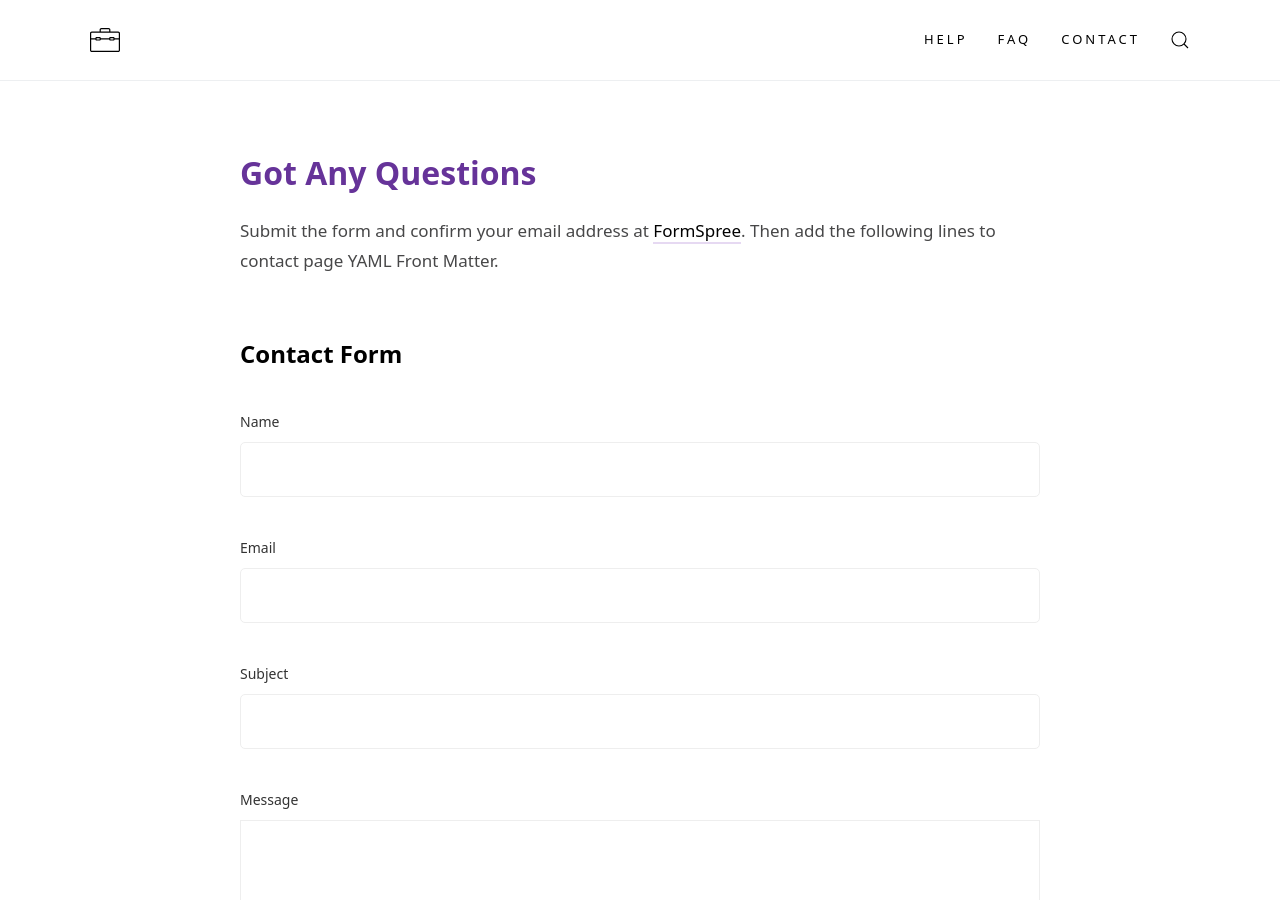
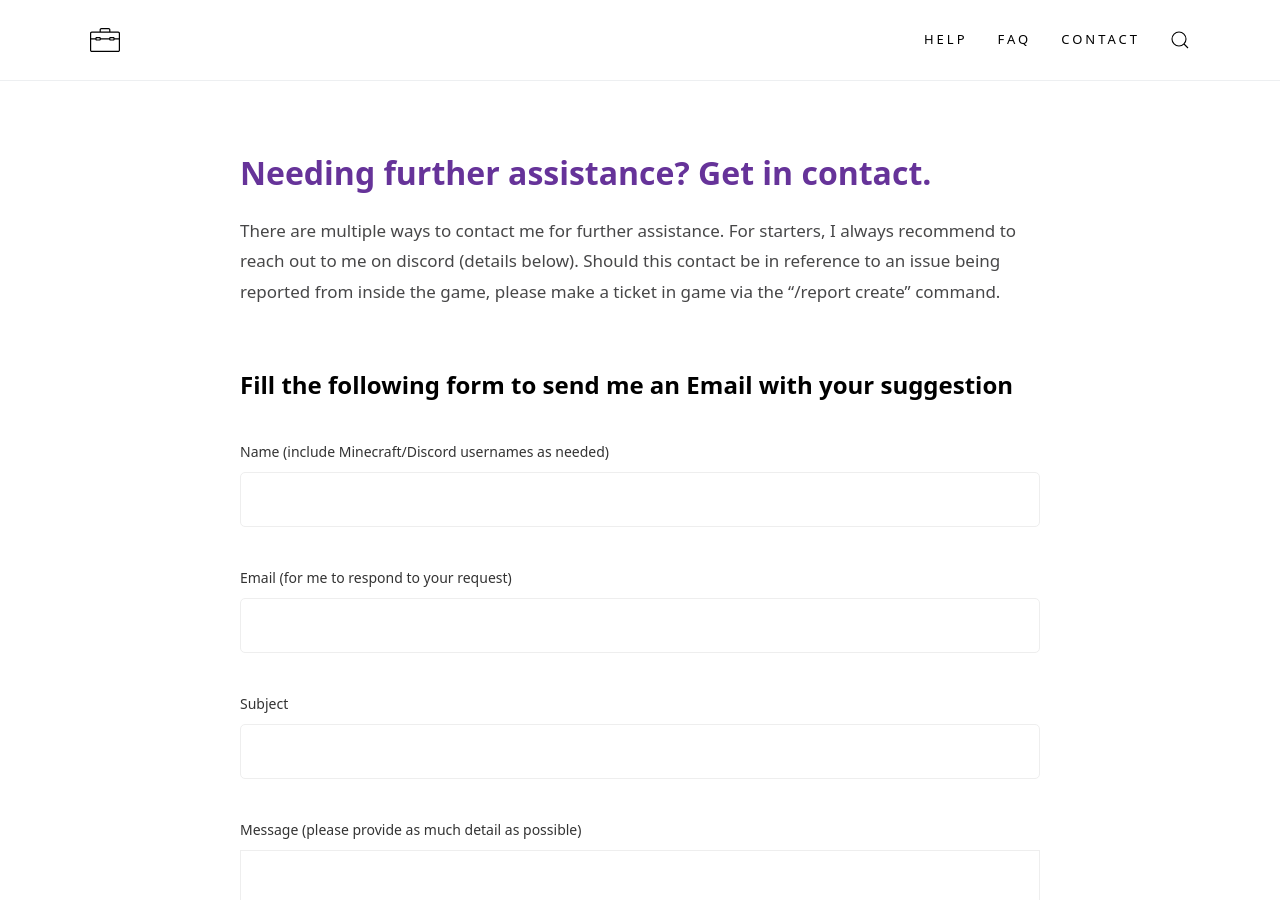
Before and after one commit to GenSecrets/docs, a Jekyll site: the page built from contact.md, in a window 1280 px wide and 900 px high. Built offline with Jekyll 4.4.1, drawn with Linux system fonts in a browser that asks for light colours.

Commit message:
Customizing pages, adding personal contact form

```diff
--- a/_layouts/contact.html
+++ b/_layouts/contact.html
@@ -16,16 +16,16 @@ layout: default
         </article>
 
         {% if page.formspree.email %}
-        <h3 class="uk-margin-medium-top">Contact Form</h3>
+        <h3 class="uk-margin-medium-top">Fill the following form to send me an Email with your suggestion</h3>
         <form class="uk-form-stacked uk-margin-medium-top" method="POST" action="https://formspree.io/{{ page.formspree.email }}" accept-charset="UTF-8">
             <div class="uk-margin-medium-bottom">
-                <label class="uk-form-label uk-margin-small-bottom" for="form-stacked-text">Name</label>
+                <label class="uk-form-label uk-margin-small-bottom" for="form-stacked-text">Name (include Minecraft/Discord usernames as needed)</label>
                 <div class="uk-form-controls">
                     <input class="uk-input uk-form-large uk-border-rounded" name="name" type="text" required>
                 </div>
             </div>
             <div class="uk-margin-medium-bottom">
-                <label class="uk-form-label uk-margin-small-bottom" for="form-stacked-text">Email</label>
+                <label class="uk-form-label uk-margin-small-bottom" for="form-stacked-text">Email (for me to respond to your request)</label>
                 <div class="uk-form-controls">
                     <input class="uk-input uk-form-large uk-border-rounded" name="_replyto" type="email" required>
                 </div>
@@ -37,7 +37,7 @@ layout: default
                 </div>
             </div>
             <div class="uk-margin-medium-bottom">
-                <label class="uk-form-label uk-margin-small-bottom" for="form-stacked-text">Message</label>
+                <label class="uk-form-label uk-margin-small-bottom" for="form-stacked-text">Message (please provide as much detail as possible)</label>
                 <div class="uk-form-controls">
                     <textarea class="uk-textarea uk-form-large" name="message" rows="5" minlength="10" required></textarea>
                 </div>
--- a/contact.md
+++ b/contact.md
@@ -1,10 +1,10 @@
 ---
 layout: contact
-title: Got Any Questions
+title: Needing further assistance? Get in contact.
 permalink: /contact/
 formspree:
-    email: my_name@gmail.com
+    email: gensecrets@gen.run
     redirect: /thanks/
 ---
 
-Submit the form and confirm your email address at [FormSpree](https://formspree.io/). Then add the following lines to contact page YAML Front Matter.
+There are multiple ways to contact me for further assistance. For starters, I always recommend to reach out to me on discord (details below). Should this contact be in reference to an issue being reported from inside the game, please make a ticket in game via the "/report create" command.
```
Also changed, not shown: 404.md (+2 -2 lines), index.md (+4 -4 lines).
